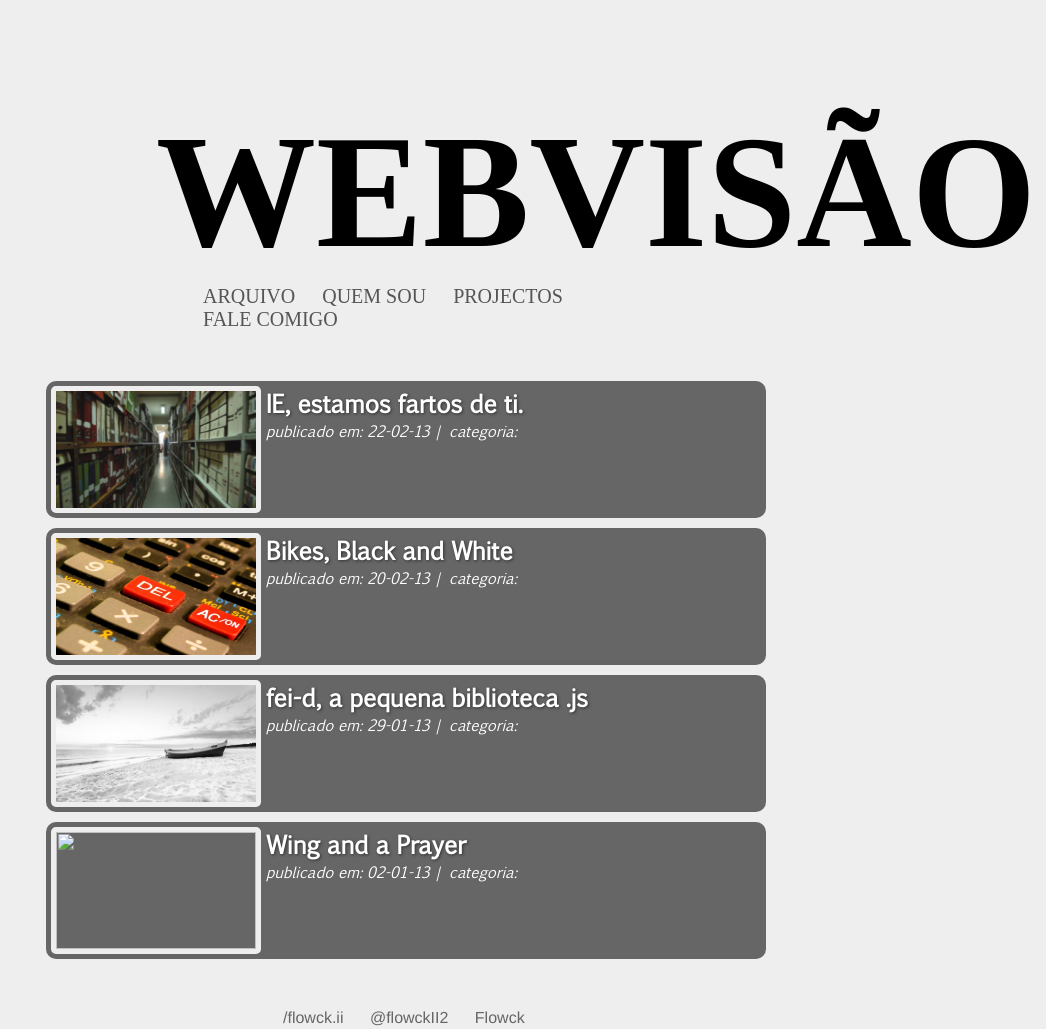
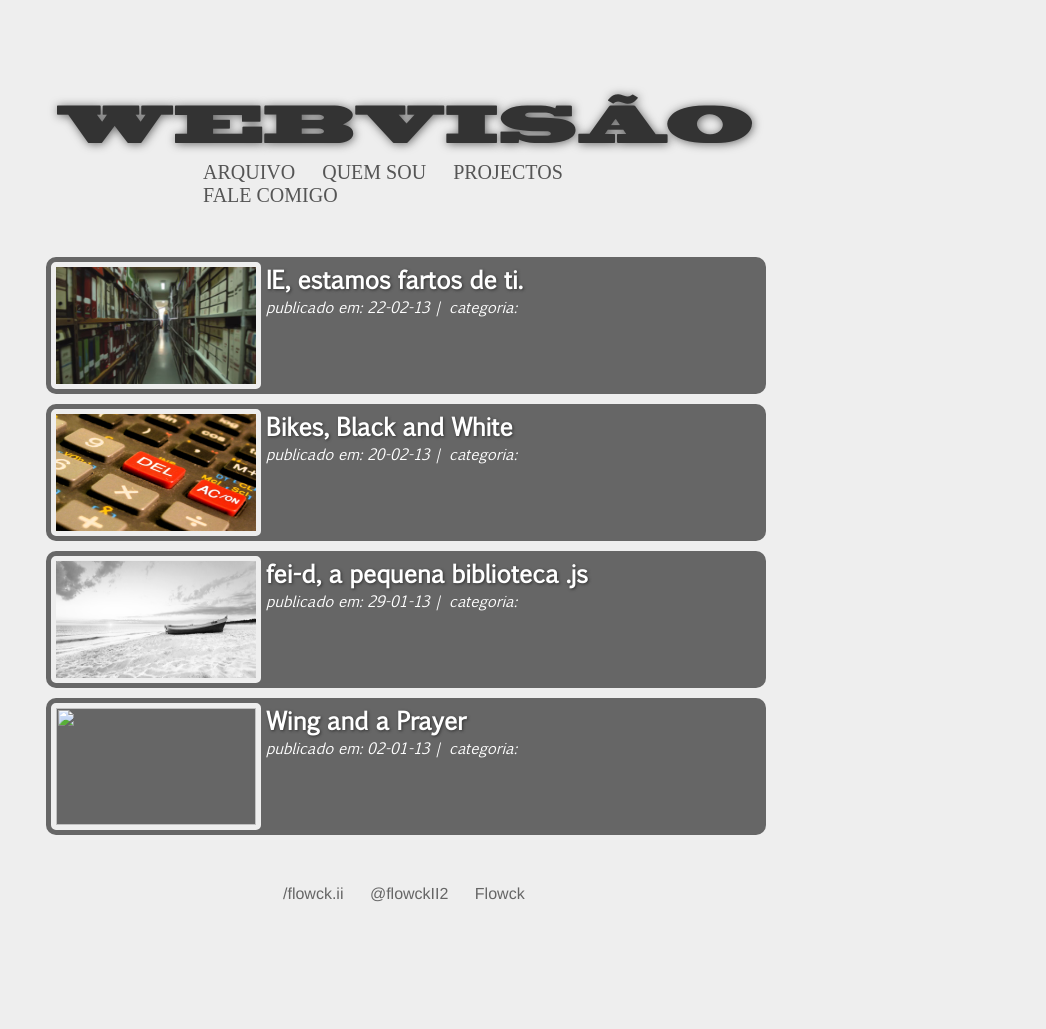
Before and after one commit to valdiney/blog, a Jekyll site: the page built from index.html, in a window 1280 px wide. Shown: the whole page, without its empty margins (234-1280 px from the left). Built offline with Jekyll 4.4.1, drawn with Linux system fonts in a browser that asks for light colours; after the commit the page ends 1000 px from its top, so only the background shows below that.

Commit message:
estilo do titulo do blog alterado

```diff
--- a/css/master.css
+++ b/css/master.css
@@ -4,11 +4,14 @@ body, html{
 	height:100%;
 	font-family:'euphemia';
 }
-a{color:#555; text-decoration:none;}
+a{
+	color:#555;
+	text-decoration:none;
+}
 a:hover{color:#000;}
 #wrap{width:900px;margin:100px auto;}
 .tit{
-	width:500px;
+	width:700px;
 	margin:0 auto;
 }
 .tit2{
@@ -60,13 +63,23 @@ ul li ul li{
 	src:url(../fonts/euphemia.eot);
 	src:url(../fonts/euphemia.ttf);
 }
+@font-face{
+	font-family:'Black';
+	src:url(../fonts/blackoakstd.otf);
+}
 /*H-GROUP*/
 h1{
-	font-family:'basicl';
-	font-size:160px;
+	font-family:'black';
+	font-size:50px;
 }
-h1 a{color:#000;}
-h1 a:hover{color:#666;}
+h1 a{
+	color:#333;
+	text-shadow:1px 1px 10px #666;
+	-webkit-transition: color 1s;
+}
+h1 a:hover{
+	color:#666;
+}
 h2{
 	color:#FFF;
 	text-shadow:1px 1px 3px #333;
```
Also changed, not shown: 1 other file.
